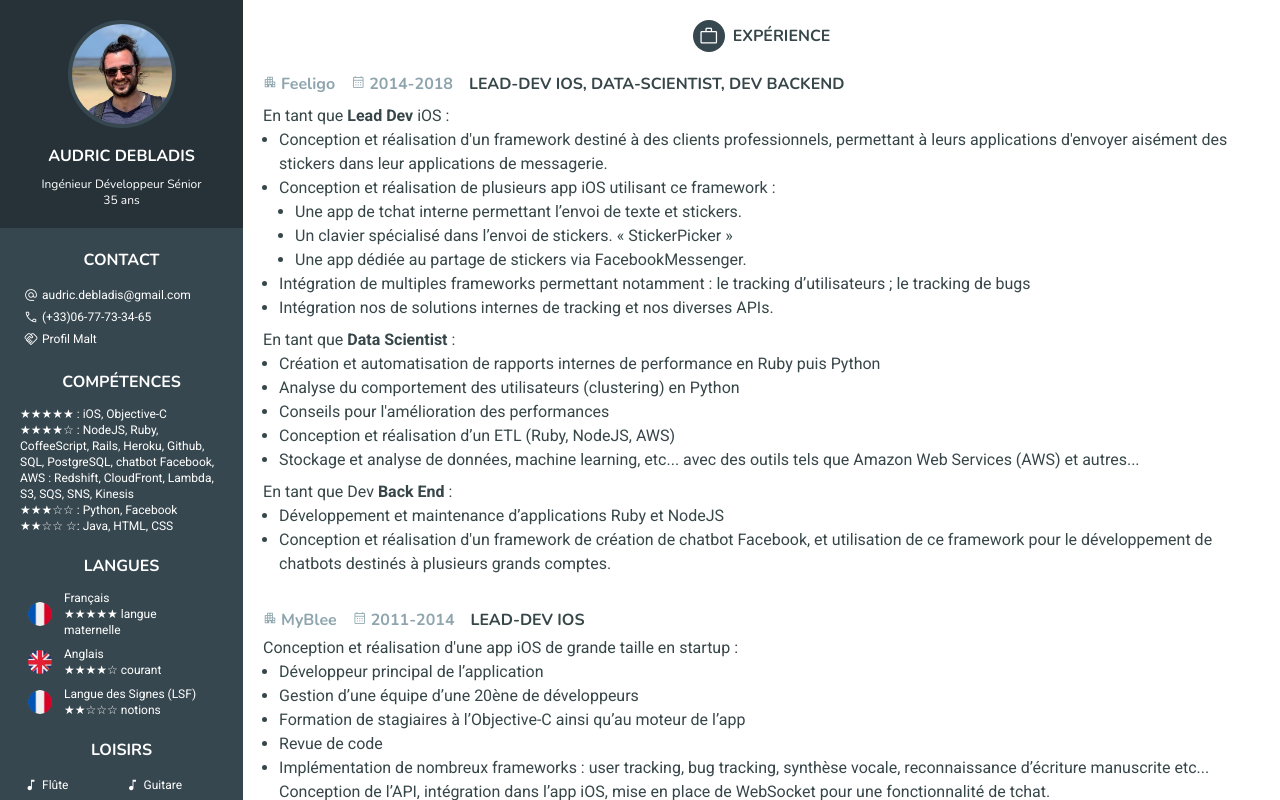
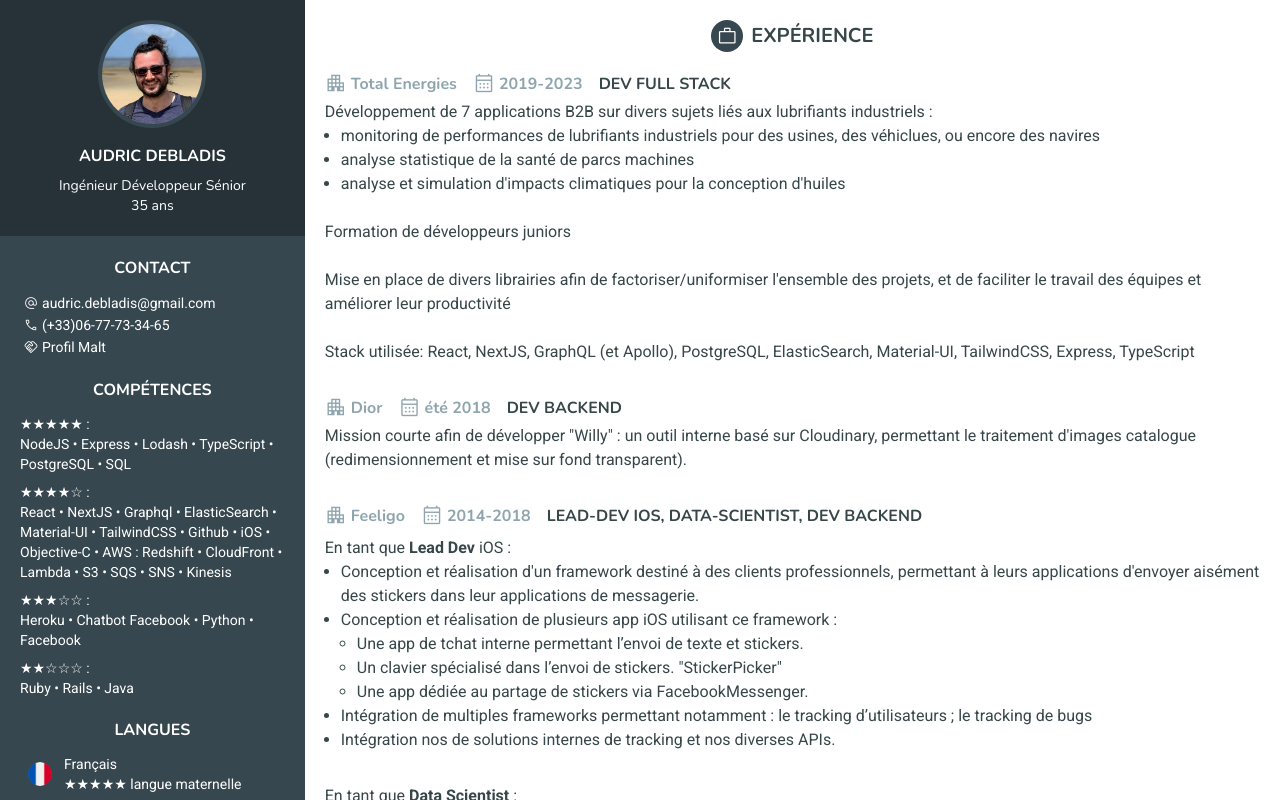
Before and after one commit to drico/drico.github.io, a Next.js app: page / in a window 1280 px wide. Shown: the top 800 px of the page. Built offline with nearby package versions, Linux system fonts and the light colour scheme.

Commit message:
update experience and improve css

```diff
--- a/src/components/CV.tsx
+++ b/src/components/CV.tsx
@@ -8,7 +8,7 @@ const { differenceInYears } = require('date-fns');
 
 const MainSection = ({ title, icon }: { title: string; icon: string }) => {
   return (
-    <div className='w-full mb-5 flex font-headers text-center font-bold text-base justify-center items-center'>
+    <div className='w-full mb-5 flex font-headers text-center font-bold text-xl justify-center items-center'>
       <div className='rounded-full bg-dark p-1 w-8 h-8 mr-2 text-white '>
         <Icon name={icon} size='big' className='pt-0.5' />
       </div>
@@ -32,14 +32,14 @@ const Section = ({
 }) => {
   return (
     <div className='mb-8'>
-      <div className='mb-1 font-headers font-bold text-base flex'>
-        <div className='text-light mr-4'>
-          <Icon name={icon} className='mr-1' />
-          {company}
-          <Icon name='calendar_month' className='mr-1 ml-4' />
-          {date}
+      <div className='mb-1 font-headers font-bold text-base flex items-center'>
+        <div className='text-light mr-4 flex'>
+          <Icon name={icon} className='mr-1' size='medium' />
+          <div>{company}</div>
+          <Icon name='calendar_month' className='mr-1 ml-4' size='medium' />
+          <div>{date}</div>
         </div>
-        {title}
+        <div>{title}</div>
       </div>
       {children && <div>{children}</div>}
     </div>
@@ -50,6 +50,50 @@ const CV = () => {
   return (
     <div className='text-base p-5'>
       <MainSection icon='work' title='EXPÉRIENCE' />
+
+      <Section
+        company='Total Energies'
+        date='2019-2023'
+        title='DEV FULL STACK'
+        icon='apartment'
+      >
+        Développement de 7 applications B2B sur divers sujets liés aux
+        lubrifiants industriels :
+        <ul className='list-disc  pl-4'>
+          <li>
+            monitoring de performances de lubrifiants industriels pour des
+            usines, des véhiclues, ou encore des navires
+          </li>
+          <li>analyse statistique de la santé de parcs machines</li>
+          <li>
+            analyse et simulation d'impacts climatiques pour la conception
+            d'huiles
+          </li>
+        </ul>
+        <br />
+        Formation de développeurs juniors
+        <br />
+        <br />
+        Mise en place de divers librairies afin de factoriser/uniformiser
+        l'ensemble des projets, et de faciliter le travail des équipes et
+        améliorer leur productivité
+        <br />
+        <br />
+        Stack utilisée: React, NextJS, GraphQL (et Apollo), PostgreSQL,
+        ElasticSearch, Material-UI, TailwindCSS, Express, TypeScript
+      </Section>
+
+      <Section
+        company='Dior'
+        date='été 2018'
+        title='DEV BACKEND'
+        icon='apartment'
+      >
+        Mission courte afin de développer "Willy" : un outil interne basé sur
+        Cloudinary, permettant le traitement d'images catalogue
+        (redimensionnement et mise sur fond transparent).
+      </Section>
+
       <Section
         company='Feeligo'
         date='2014-2018'
@@ -68,14 +112,13 @@ const CV = () => {
           <li>
             Conception et réalisation de plusieurs app iOS utilisant ce
             framework :
-            <ul className='list-disc pl-4'>
+            <ul className='list-[circle] pl-4'>
               <li>
                 Une app de tchat interne permettant l’envoi de texte et
                 stickers.
               </li>
               <li>
-                Un clavier spécialisé dans l’envoi de stickers. « StickerPicker
-                »
+                Un clavier spécialisé dans l’envoi de stickers. "StickerPicker"
               </li>
               <li>
                 Une app dédiée au partage de stickers via FacebookMessenger.
@@ -92,6 +135,7 @@ const CV = () => {
             APIs.
           </li>
         </ul>
+        <br />
         <p className='mt-2'>
           En tant que <strong>Data Scientist</strong> :
         </p>
@@ -110,6 +154,7 @@ const CV = () => {
             outils tels que Amazon Web Services (AWS) et autres...
           </li>
         </ul>
+        <br />
         <p className='mt-2'>
           En tant que Dev <strong>Back End</strong> :
         </p>
@@ -146,7 +191,7 @@ const CV = () => {
         </ul>
       </Section>
 
-      <MainSection icon='school' title='ÉDUCATION' />
+      <MainSection icon='school' title='SCOLARITÉ' />
 
       <Section
         company='École d’art Boulle'
@@ -163,7 +208,7 @@ const CV = () => {
         icon='menu_book'
       >
         Parcours suivis :<br />
-        <ul className='list-disc'>
+        <ul className='list-disc  pl-4'>
           <li>Intelligence, Complexité et Cognition</li>
           <li>Théorie et Paradigmes de l’Informatique</li>
           <li>Apprentissage, Fouille de données et Applications</li>
--- a/src/components/Icon.tsx
+++ b/src/components/Icon.tsx
@@ -1,6 +1,10 @@
-type IconFontSize = 'normal' | 'big';
+type IconFontSize = 'normal' | 'medium' | 'big';
 
-const fontSizeMap: Record<IconFontSize, number> = { normal: 14, big: 20 };
+const fontSizeMap: Record<IconFontSize, number> = {
+  normal: 14,
+  medium: 22,
+  big: 20,
+};
 
 const Icon = ({
   name,
--- a/src/components/LeftBanner.tsx
+++ b/src/components/LeftBanner.tsx
@@ -1,11 +1,29 @@
 import Image from 'next/image';
 import Icon from './Icon';
-import { map } from 'lodash';
+import { map, times, join } from 'lodash';
 import { ReactNode } from 'react';
 
 const { differenceInYears } = require('date-fns');
 
 const IMAGE_SIZE = 100;
+
+const StarList = ({ star, list }: { star: number; list: string[] }) => {
+  const startString =
+    join(
+      times(star, () => '★'),
+      ''
+    ) +
+    join(
+      times(5 - star, () => '☆'),
+      ''
+    );
+  return (
+    <div className=' mb-2'>
+      <div>{startString} :</div>
+      <div> {join(list, ' • ')}</div>
+    </div>
+  );
+};
 
 const Section = ({
   title,
@@ -26,7 +44,7 @@ const Section = ({
 
 const LeftBanner = () => {
   return (
-    <div className='w-[300px] min-h-screen bg-dark text-white text-xs'>
+    <div className='w-[400px] min-h-screen bg-dark text-white text-sm'>
       <div className='bg-darkest w-full flex flex-col items-center gap-2 font-headers p-5'>
         <div className='rounded-full bg-dark p-1 w-fit'>
           <Image
@@ -55,16 +73,16 @@ const LeftBanner = () => {
                 icon: 'call',
                 label: '(+33)06-77-73-34-65',
                 href: 'tel:+330677733465',
-              },{
+              },
+              {
                 icon: 'handshake',
                 label: 'Profil Malt',
                 href: 'https://www.malt.fr/profile/audricdebladis',
               },
-
             ],
             ({ icon, label, href }) => (
               <div className='flex items-center'>
-                <Icon name={icon}  className="m-1"/>
+                <Icon name={icon} className='m-1' />
                 <a href={href}>{label}</a>
               </div>
             )
@@ -72,14 +90,46 @@ const LeftBanner = () => {
         </Section>
 
         <Section title='COMPÉTENCES'>
-          <div>★★★★★ : iOS, Objective-C</div>
-          <div>
-            ★★★★☆ : NodeJS, Ruby, CoffeeScript, Rails, Heroku, Github, SQL,
-            PostgreSQL, chatbot Facebook, AWS : Redshift, CloudFront, Lambda,
-            S3, SQS, SNS, Kinesis
-          </div>
-          <div>★★★☆☆ : Python, Facebook</div>
-          <div>★★☆☆ ☆: Java, HTML, CSS</div>
+          <StarList
+            star={5}
+            list={[
+              'NodeJS',
+              'Express',
+              'Lodash',
+              'TypeScript',
+              'PostgreSQL',
+              'SQL',
+            ]}
+          />
+
+          <StarList
+            star={4}
+            list={[
+              'React',
+              'NextJS',
+              'Graphql',
+              'ElasticSearch',
+              'Material-UI',
+              'TailwindCSS',
+              'Github',
+              'iOS',
+              'Objective-C',
+              'AWS : Redshift',
+              'CloudFront',
+              'Lambda',
+              'S3',
+              'SQS',
+              'SNS',
+              'Kinesis',
+            ]}
+          />
+
+          <StarList
+            star={3}
+            list={['Heroku', 'Chatbot Facebook ', 'Python', 'Facebook']}
+          />
+
+          <StarList star={2} list={['Ruby', 'Rails', 'Java']} />
         </Section>
 
         <Section title='LANGUES'>
@@ -131,7 +181,7 @@ const LeftBanner = () => {
               ],
               ({ icon, label }) => (
                 <div className='flex items-center'>
-                  <Icon name={icon} className="m-1" />
+                  <Icon name={icon} className='m-1' />
                   <div>{label}</div>
                 </div>
               )
```
